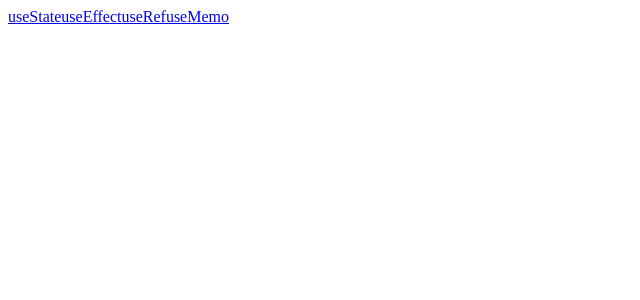
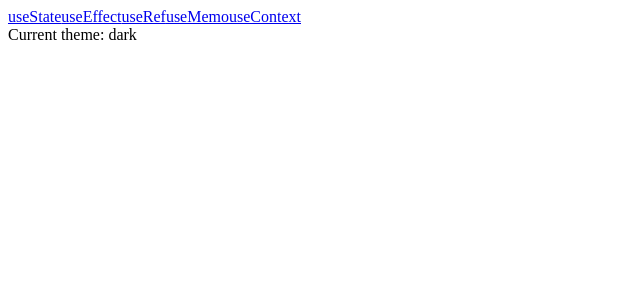
Before and after one commit to ianSama0217/React_demo, a React (Vite) app: page /#/useContext in a window 1280 px wide. Before the commit this address led to /#/. Shown: the top 300 px of the page, without its empty margins (0-640 px from the left). Built offline with nearby package versions, Linux system fonts and the light colour scheme.

Commit message:
useContext demo

```diff
--- a/src/components/routerList/router.tsx
+++ b/src/components/routerList/router.tsx
@@ -1,3 +1,4 @@
+import UseContextDemo from "../../containers/reactHook/useContext";
 import UseEffectDemo from "../../containers/reactHook/useEffect";
 import UseMemoDemo from "../../containers/reactHook/useMemo";
 import UseRefDemo from "../../containers/reactHook/useRef";
@@ -14,4 +15,5 @@ export const routerListData: Array<routerProps> = [
   { title: "useEffect", path: "/useEffect", element: <UseEffectDemo /> },
   { title: "useRef", path: "/useRef", element: <UseRefDemo /> },
   { title: "useMemo", path: "/useMemo", element: <UseMemoDemo /> },
+  { title: "useContext", path: "/useContext", element: <UseContextDemo /> },
 ];
--- /dev/null
+++ b/src/containers/reactHook/useContext/index.tsx
@@ -0,0 +1,20 @@
+import React, { useContext } from "react";
+
+const ThemeContext = React.createContext("light");
+
+const UseContextDemo: React.FC = () => {
+  return (
+    <div>
+      <ThemeContext.Provider value="dark">
+        <Child />
+      </ThemeContext.Provider>
+    </div>
+  );
+};
+
+function Child() {
+  const theme = useContext(ThemeContext); // 讀取 context 值
+  return <div>Current theme: {theme}</div>;
+}
+
+export default UseContextDemo;
```
